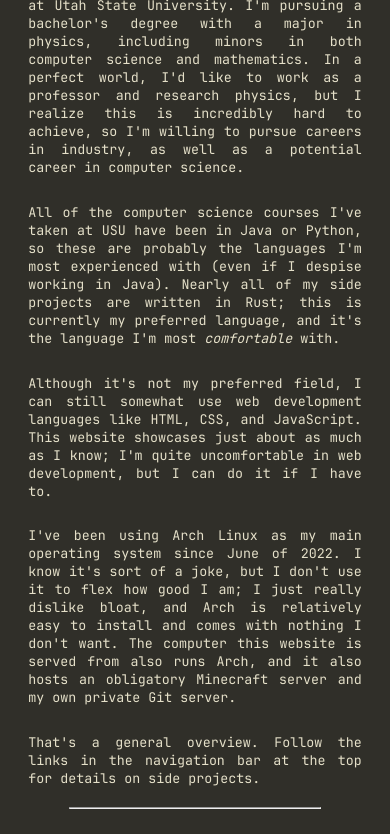
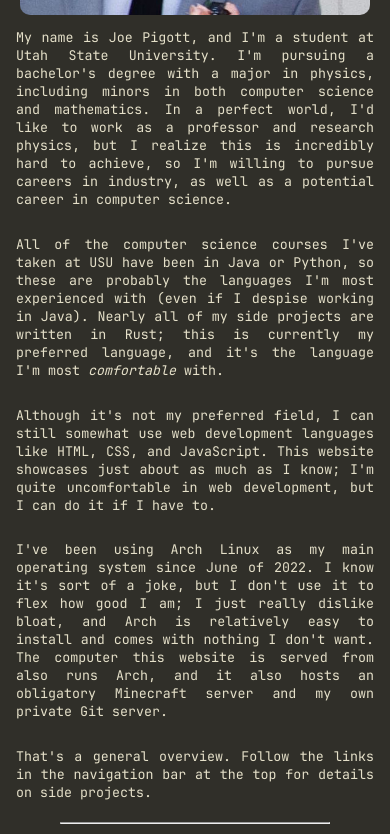
Before and after one commit to joepigott/portfolio, a SvelteKit app: page / in a window 390 px wide. Shown: the part 534-1368 px from the top of the page. Built offline with nearby package versions, Linux system fonts and the light colour scheme.

Commit message:
more scaling issues fixed

```diff
--- a/src/routes/+layout.svelte
+++ b/src/routes/+layout.svelte
@@ -27,10 +27,9 @@
         color: #e5e0c9;
     }
 
-    @media only screen and (max-width: 767px) {
+    @media only screen and (max-width: 868px) {
         .content {
             max-width: 25em;
-            font-size: 10pt;
         }
     }
 </style>
--- a/src/routes/Nav.svelte
+++ b/src/routes/Nav.svelte
@@ -127,7 +127,7 @@
         color: #1c1b17;
     }
 
-    @media only screen and (max-width: 767px) {
+    @media only screen and (max-width: 868px) {
         .nav {
             display: none;
         }
--- a/src/routes/Rust.svelte
+++ b/src/routes/Rust.svelte
@@ -10,7 +10,7 @@
         max-width: 60em;
     }
 
-    @media only screen and (max-width: 767px) {
+    @media only screen and (max-width: 868px) {
         .container {
             max-width: 40em;
             min-width: 15em;
--- a/src/routes/global.css
+++ b/src/routes/global.css
@@ -9,6 +9,7 @@
 }
 
 p {
+    font-size: 13pt;
     font-family: "JetBrainsMono Regular";
 }
 
@@ -40,14 +41,17 @@ code {
     padding-right: 0.5em;
     border-radius: 10px;
     background-color: #3d3d35;
+    font-size: 13pt;
 }
 
-code.block {
-    margin: 0;
-    padding: 0.5em;
-    border-radius: 10px;
-    background-color: #3d3d35;
-    white-space: pre-wrap;
+@media only screen and (max-width: 868px) {
+    code {
+        font-size: 10pt;
+    }
+
+    p {
+        font-size: 10pt;
+    }
 }
 
 p {
```
